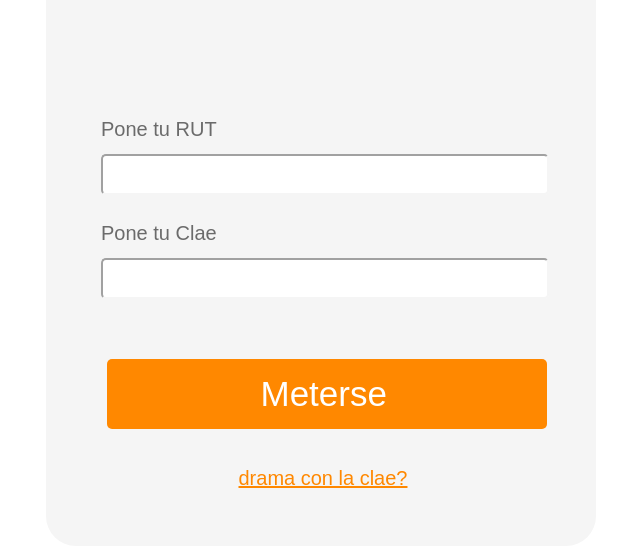
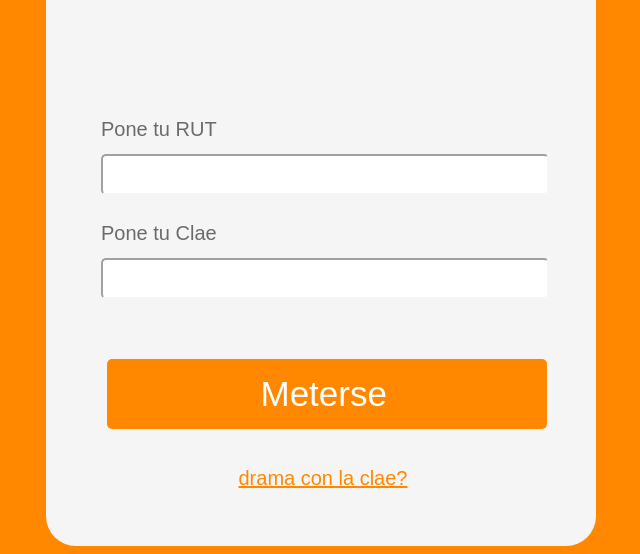
Before and after one commit to prxska/loginpage, a plain HTML site: page index.html in a window 1280 px wide. Shown: the part 332-886 px from the top of the page, without its empty margins (319-959 px from the left). Drawn offline with Linux system fonts and the light colour scheme.

Commit message:
arreglo del css

```diff
--- a/main/style.css
+++ b/main/style.css
@@ -1,5 +1,5 @@
 body{
-    background-color: rgb(255, 136, 0)s;
+    background-color: rgb(255, 136, 0);
 }
 
 .cuadrado{
```
Also changed, not shown: index.html (+0 -1 lines).
